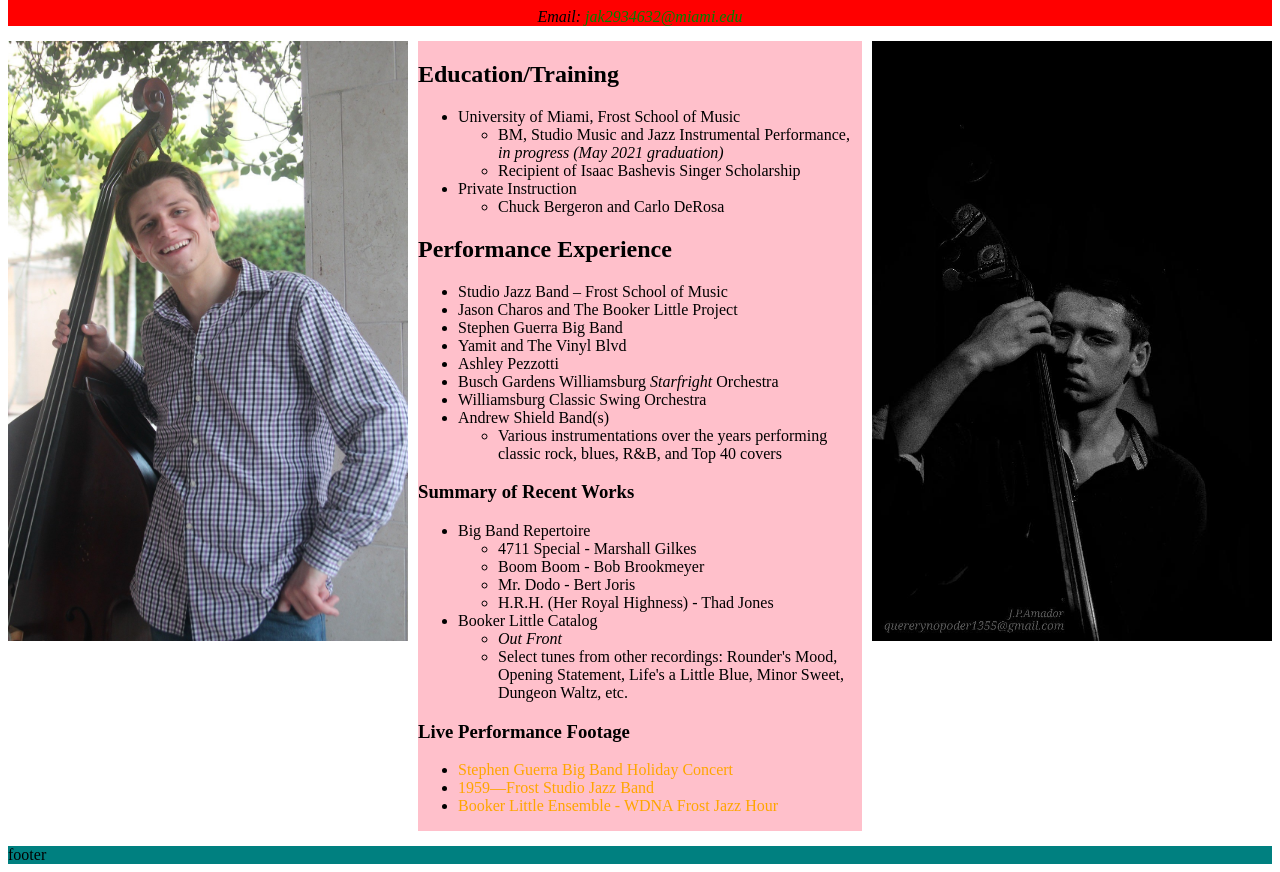
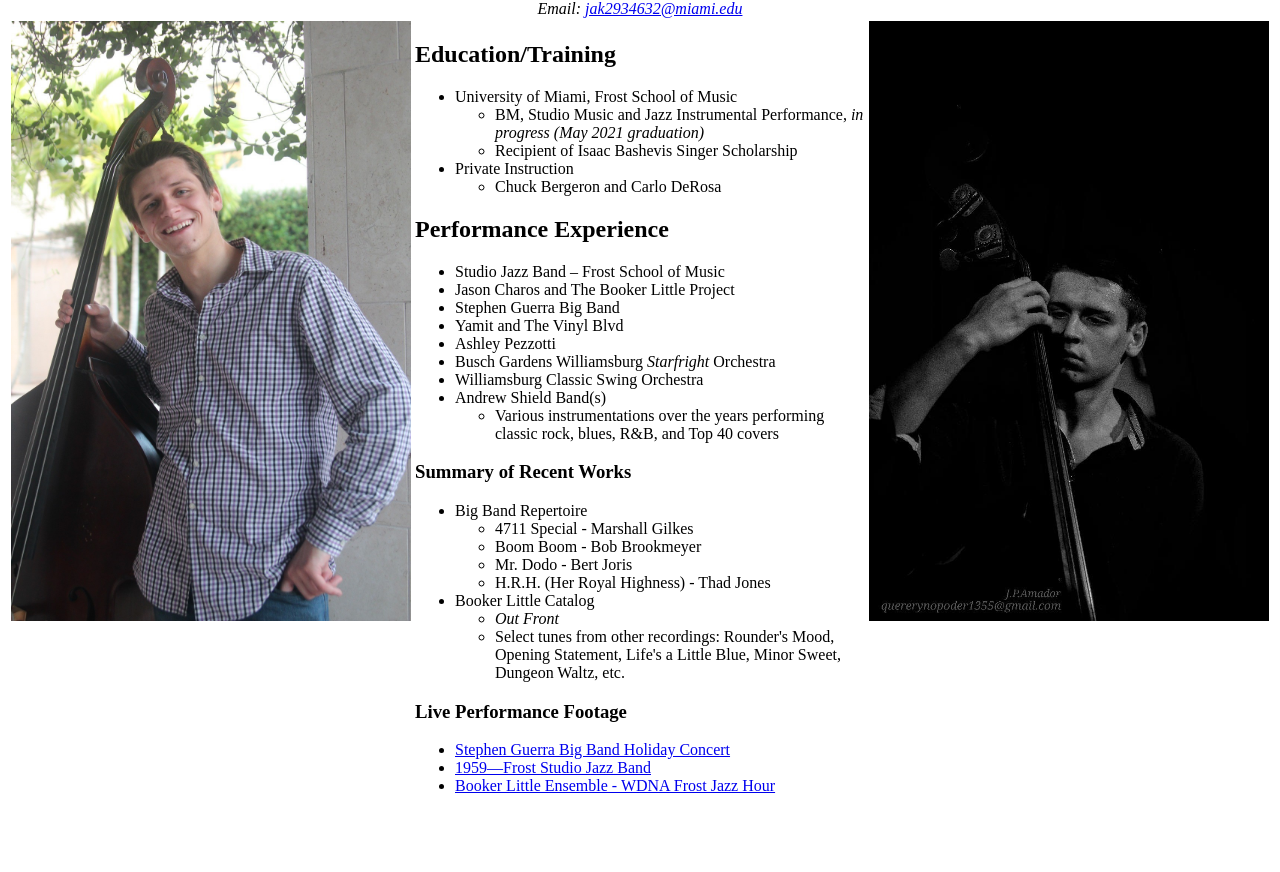
Before and after one commit to jak299/resume, a plain HTML site: page index.html in a window 1280 px wide. Shown: the part 80-952 px from the top of the page. After the commit the page ends 902 px from the top, so only its background shows below. Drawn offline with Linux system fonts and the light colour scheme.

Commit message:
Revert "initial"
This reverts commit e4d981b13d533d3ff59897459ea84f674855a433.

```diff
--- a/css/main.css
+++ /dev/null
@@ -1,58 +0,0 @@
-
-.header {
-    grid-area: header;
-    background: red;
-    text-align: center;
-  }
-/* .header:hover{
-  background: purple;
-} */
-  .email  {
-  color: green;
-  text-decoration: none;
-}
-  .email:hover {
-  color: yellow;
-  text-decoration: underline;
-}
-  .link  {
-color: orange;
-text-decoration: none;
-}
-  .link:hover {
-color: green;
-text-decoration: underline;
-}
-  .main {
-    grid-area: resumetext;
-    Background: pink;
-  }
-  .photo1 {
-    grid-area: photo1;
-    /* background: green; */
-  }
-  .photo2 {
-    grid-area: photo2;
-    /* background: green; */
-  }
-  .footer {
-    grid-area: footer;
-    background: teal;
-  }
-
-.container {
-  max-width: 1400px;
-  margin: auto;
-    display: grid;
-    grid-template-columns: 400px auto 400px;
-    /* grid-template-columns: 1fr 2fr 1fr; */
-    grid-template-rows: auto auto auto;
-    /* grid-template-rows: repeat(3, 200px); */
-    grid-column-gap: 10px;
-    grid-row-gap: 15px;
-
-    grid-template-areas:
-    "header header header"
-    "photo1 resumetext photo2"
-    "footer footer footer"
-}
--- a/index.html
+++ b/index.html
@@ -1,39 +1,46 @@
 <!DOCTYPE html>
 <html lang="en" dir="ltr">
-    <!-- documentation at
-        https://css-tricks.com/snippets/css/complete-guide-grid/
-    -->
   <head>
     <meta charset="utf-8">
     <meta name="keywords" content="Bass, Bassist, Musician, Jazz, Jazz Bassist, Jazz Musician">
     <meta name="description" content="Resume of jazz bassist, composer, arranger, and educator, Jesse Katz">
-        <link rel="stylesheet" href="css/main.css">
     <title>Jesse Katz</title>
+    <style media="screen">
+      table td {
+        vertical-align: top;
+      }
+    </style>
   </head>
   <body>
-        <div class="container">
-            <header class="header">
+    <header align=center>
       <h1>Jesse Katz</h1>
+    </header>
+      <div align=center>
         <address>
-                      Email: <a class="email" href="mailto:jak2934632@miami.edu">jak2934632@miami.edu</a>
+          Email: <a href="mailto:jak2934632@miami.edu">jak2934632@miami.edu</a>
         </address>
-            </header>
-            <article class="main">
-              <!--resume text-->
+      </div>
+
+      <table align=center>
+        <tr>
+          <td width="30%" align=center>
+            <!-- Pic 1 -->
+           <img src="img/booker little shoot.jpg" alt="Booker Little Ensemble Photoshoot" width=400>
+          </td>
+          <td width="40%">
+            <!-- Resume Text -->
             <h2>Education/Training</h2>
             <p>
               <ul>
-                  <li>University of Miami, Frost School of Music
+                <li>University of Miami, Frost School of Music</li>
                   <ul>
                     <li>BM, Studio Music and Jazz Instrumental Performance, <em>in progress (May 2021 graduation)</em></li>
                     <li>Recipient of Isaac Bashevis Singer Scholarship</li>
                   </ul>
-                  </li>
-                  <li>Private Instruction
+                <li>Private Instruction</li>
                   <ul>
                     <li>Chuck Bergeron and Carlo DeRosa</li>
                   </ul>
-                  </li>
               </ul>
             </p>
             <h2>Performance Experience</h2>
@@ -46,51 +53,46 @@
                   <li>Ashley Pezzotti</li>
                   <li>Busch Gardens Williamsburg <em>Starfright</em> Orchestra</li>
                   <li>Williamsburg Classic Swing Orchestra</li>
-                    <li>Andrew Shield Band(s)
+                  <li>Andrew Shield Band(s)</li>
                     <ul>
                       <li>Various instrumentations over the years performing classic rock, blues, R&B, and Top 40 covers</li>
                     </ul>
-                    </li>
                   </ul>
             </p>
             <h3>Summary of Recent Works</h3>
             <p>
               <ul>
-                  <li>Big Band Repertoire
+                <li>Big Band Repertoire</li>
                   <ul>
                     <li>4711 Special - Marshall Gilkes</li>
                     <li>Boom Boom - Bob Brookmeyer</li>
                     <li>Mr. Dodo - Bert Joris</li>
                     <li>H.R.H. (Her Royal Highness) - Thad Jones</li>
                   </ul>
-                  </li>
-                  <li>Booker Little Catalog
+                <li>Booker Little Catalog</li>
                   <ul>
                     <li><em>Out Front</em></li>
                     <li>Select tunes from other recordings: Rounder's Mood, Opening Statement, Life's a Little Blue, Minor Sweet, Dungeon Waltz, etc.</li>
                   </ul>
-                  </li>
               </ul>
             </p>
             <h3>Live Performance Footage</h3>
             <p>
               <ul>
-                  <li> <a class="link" href="https://www.youtube.com/watch?v=W9ryQ6DMIZY&feature=youtu.be&fbclid=IwAR3nbcm8exfjILSwIpiw2ZtdQFECRREseOECTZ16vsZRjcU5Nng34C5d9XA">Stephen Guerra Big Band Holiday Concert</a> </li>
-                  <li> <a class="link" href="https://www.youtube.com/watch?v=sj0rzj_Hejs&feature=youtu.be&fbclid=IwAR0N7hNF7ymvIo_mSaDyjWDpy9sRxppU5TdueMG3feAZ8WBFaOi6x3o8lpI">1959—Frost Studio Jazz Band</a> </li>
-                  <li> <a class="link" href="https://livestream.com/accounts/14242321/events/8860728?t=1572551378501&fbclid=IwAR0i3BO0S3ieKp_4_As9hXwxOlFcKO0JJSvhG_tkaliLS1KEhbmxKrfA1PI">Booker Little Ensemble - WDNA Frost Jazz Hour</a> </li>
+                <li> <a href="https://www.youtube.com/watch?v=W9ryQ6DMIZY&feature=youtu.be&fbclid=IwAR3nbcm8exfjILSwIpiw2ZtdQFECRREseOECTZ16vsZRjcU5Nng34C5d9XA">Stephen Guerra Big Band Holiday Concert</a> </li>
+                <li> <a href="https://www.youtube.com/watch?v=sj0rzj_Hejs&feature=youtu.be&fbclid=IwAR0N7hNF7ymvIo_mSaDyjWDpy9sRxppU5TdueMG3feAZ8WBFaOi6x3o8lpI">1959—Frost Studio Jazz Band</a> </li>
+                <li> <a href="https://livestream.com/accounts/14242321/events/8860728?t=1572551378501&fbclid=IwAR0i3BO0S3ieKp_4_As9hXwxOlFcKO0JJSvhG_tkaliLS1KEhbmxKrfA1PI">Booker Little Ensemble - WDNA Frost Jazz Hour</a> </li>
               </ul>
             </p>
-            </article>
-            <aside class="photo1">
-              <!--Photo Left-->
-              <img src="img/bookerlittleshoot.jpg" alt="Booker Little Ensemble Photoshoot" width=400>
-            </aside>
-            <aside class="photo2">
-              <!--Photo Right-->
-              <img src="img/lechatpic.jpg" alt="Le Chat Noir Gig" width=400>
-            </aside>
-            <footer class="footer">footer</footer>
-        </div>
+            </td>
+            <td width="30%" align=center>
+              <!-- Pic 2 -->
+              <img src="img/le chat pic.jpg" alt="Le Chat Noir Gig" width=400>
+            </td>
+                  </tr>
+
+      </table>
+
+
   </body>
-
 </html>
```
Also changed, not shown: img/booker little shoot.jpg (renamed from img/bookerlittleshoot.jpg), img/le chat pic.jpg (renamed from img/lechatpic.jpg). Lines whose indentation alone changed are shown as unchanged.
